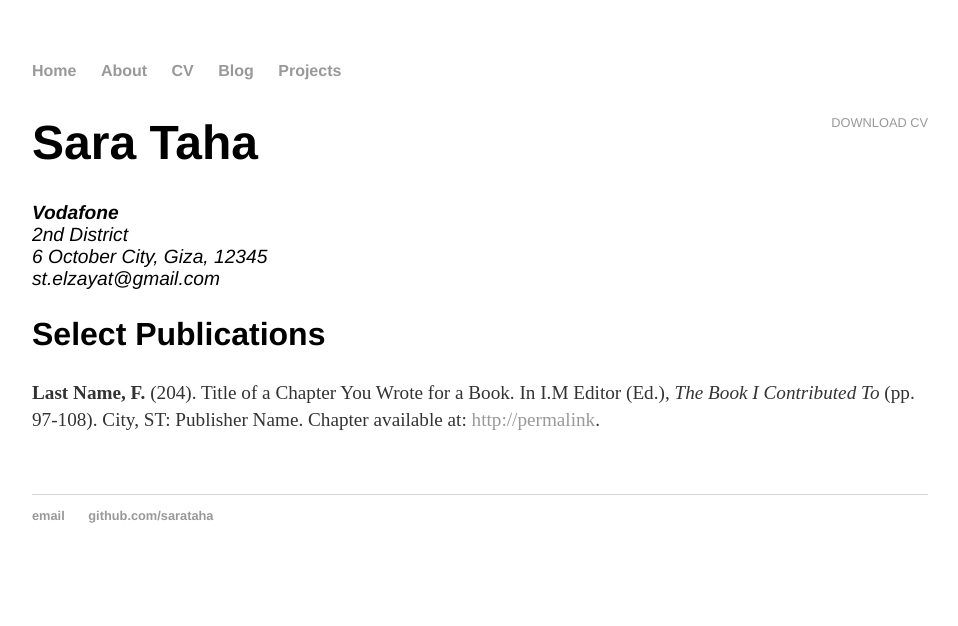
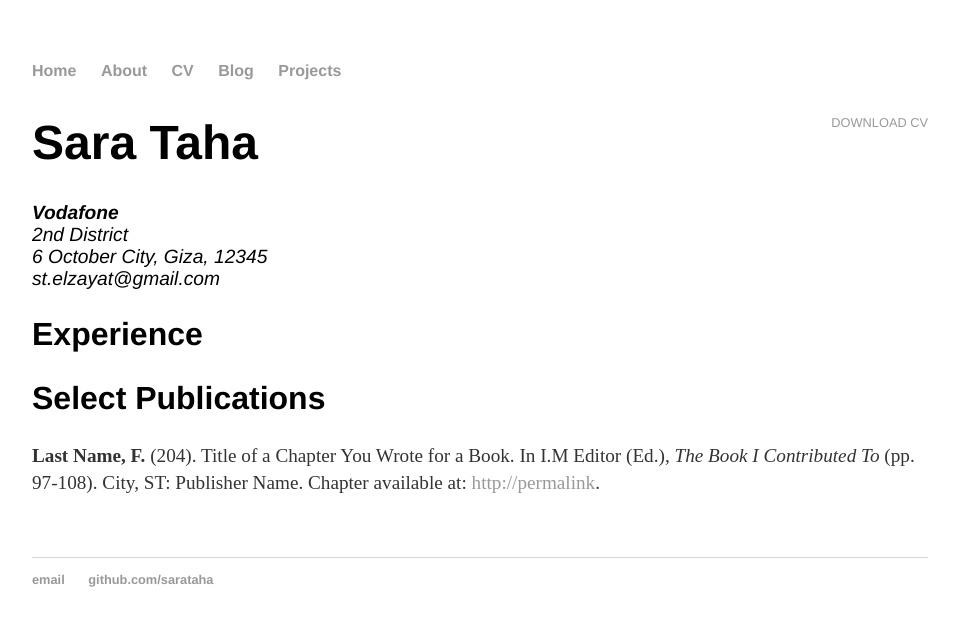
Before and after one commit to sarataha/sarataha.github.io, a Jekyll site: the page built from cv/index.html, in a window 1280 px wide. Shown: the top 626 px of the page, without its empty margins (160-1118 px from the left). Built offline with Jekyll 4.4.1, drawn with Linux system fonts in a browser that asks for light colours.

Commit message:
update cv

```diff
--- a/cv/index.html
+++ b/cv/index.html
@@ -13,7 +13,7 @@ title: CV of Sara Taha
 					<!-- <abbr title="phone">P:</abbr> (123) 456-7890<br> -->
 					<span class="obfuscate">st.elzayat@gmail.com</span>
 					</address>
-
+					<h2>Experience</h2>
 					<h2>Select Publications</h2>
 
 					<p><strong>Last Name, F.</strong> (204). Title of a Chapter You Wrote for a Book. In I.M Editor (Ed.), <em>The Book I Contributed To</em> (pp. 97-108). City, ST: Publisher Name. Chapter available at: <a href="#">http://permalink</a>.
```
